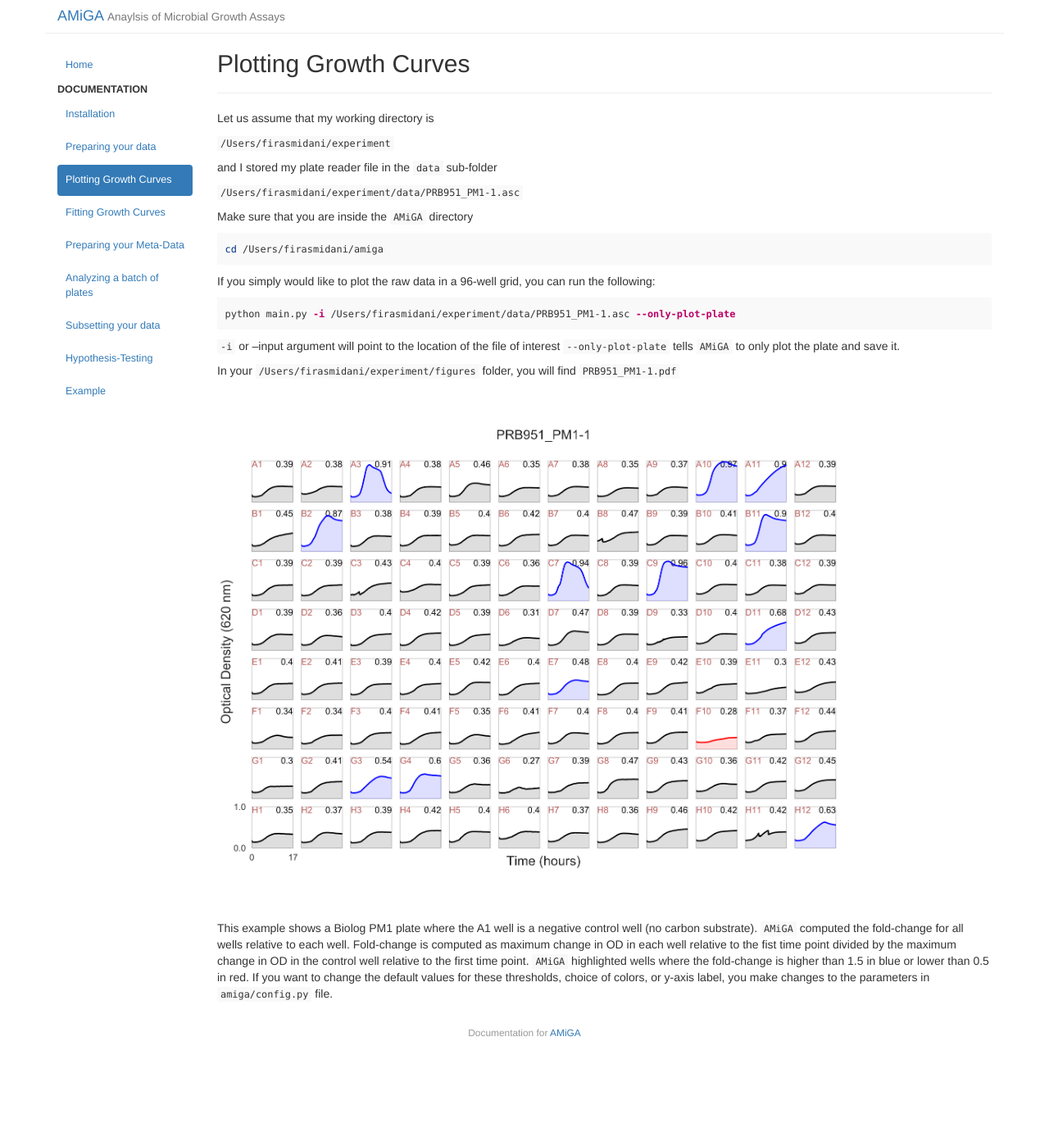
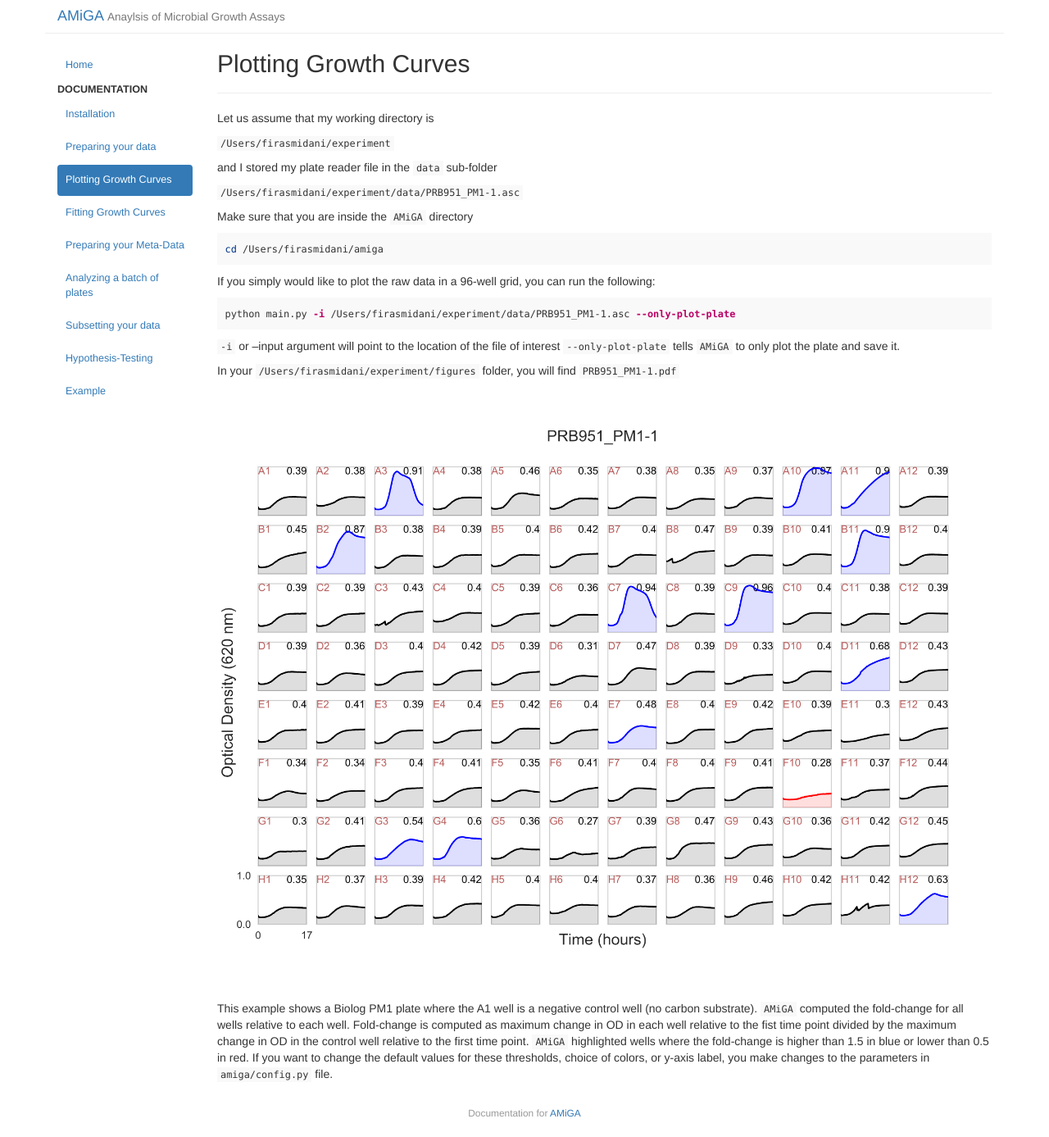
Before and after one commit to firasmidani/amiga, a Jekyll site: the page built from docs/_posts/2020-03-25-plotting.md, in a window 1280 px wide. Shown: the whole page at 82% size. Built offline with Jekyll 4.4.1, drawn with Linux system fonts in a browser that asks for light colours; before the commit the page ends 1289 px from its top, so only the background shows below that.

Commit message:
more plotting details

```diff
--- a/docs/_posts/2020-03-25-plotting.md
+++ b/docs/_posts/2020-03-25-plotting.md
@@ -33,7 +33,7 @@ In your `/Users/firasmidani/experiment/figures` folder, you will find `PRB951_PM
 
 <br /><br />
 
-![example_96_well_plot](../assets/img/example_plot.png){:width="800px"}
+![example_96_well_plot](../assets/img/example_plot.png){:class="img-responsive"}
 
 <br /><br />
 
```
